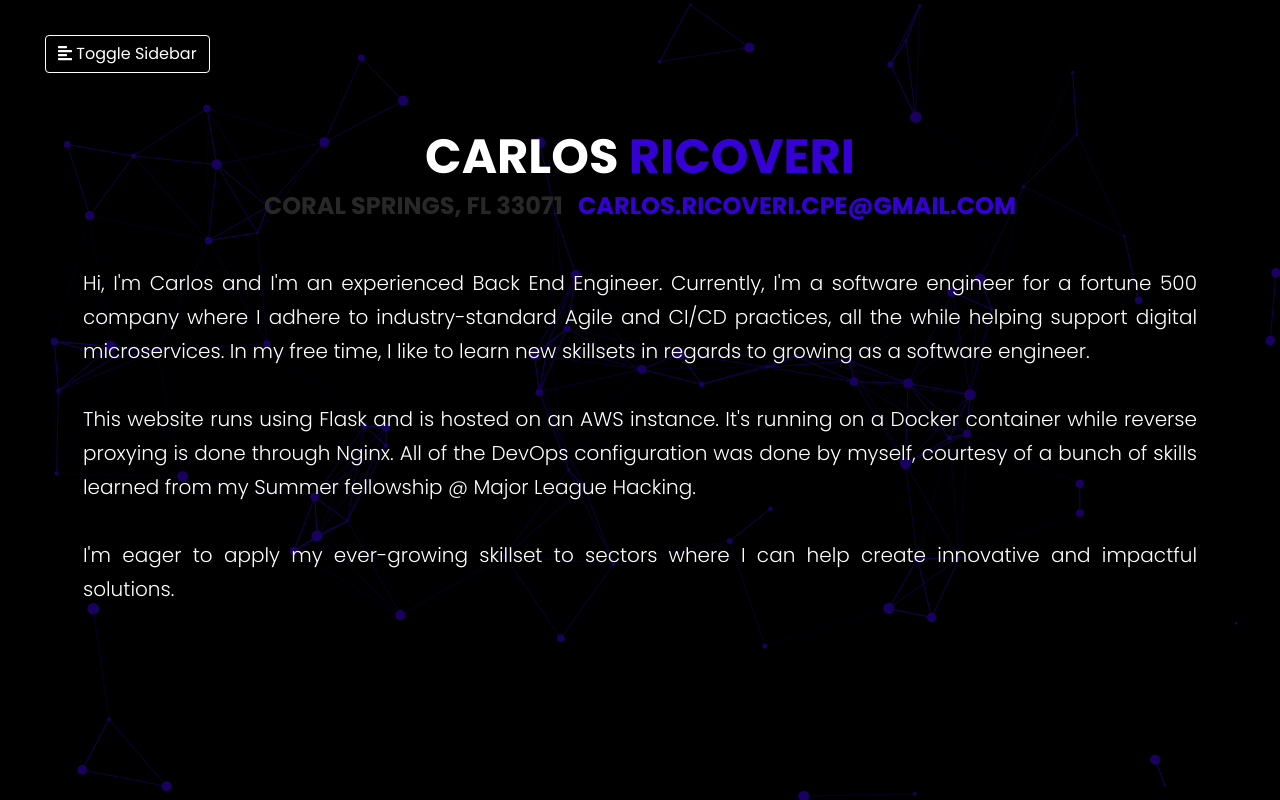
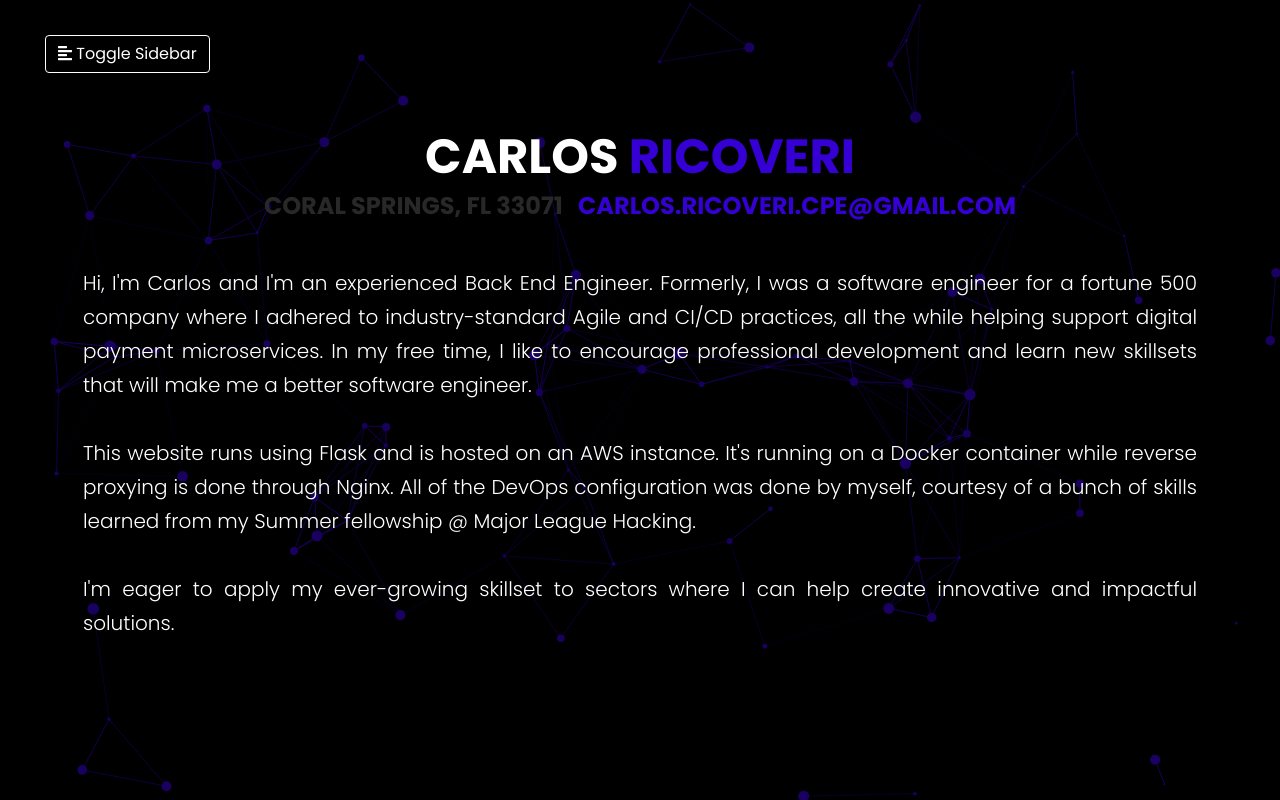
Before and after one commit to carlosricov/Personal-Portfolio, a Flask app: page /portfolio in a window 1280 px wide. Run offline with Flask 2, Linux system fonts and the light colour scheme; some libraries are stand-ins or nearby versions.

Commit message:
Updates content

```diff
--- a/app/templates/portfolio.html
+++ b/app/templates/portfolio.html
@@ -72,7 +72,7 @@
                 <div class="container-fluid mb-4 d-flex">
                     <p class="container-fluid subheading text-uppercase font-weight-bold d-inline justify-content-center text-center">Coral Springs, FL 33071&nbsp;&nbsp;&nbsp;<a href="mailto:carlos.ricoveri.cpe@gmail.com" class="hyp-text d-none d-md-inline">Carlos.Ricoveri.cpe@gmail.com</a><a href="mailto:carlos.ricoveri.cpe@gmail.com" class="hyp-text d-md-none d-flex justify-content-center">Gmail</a></p>
                 </div>
-                <p class="about-text font-weight-light justify-content-left px-5 text-justify mb-0">Hi, I'm Carlos and I'm an experienced Back End Engineer. Currently, I'm a software engineer for a fortune 500 company where I adhere to industry-standard Agile and CI/CD practices, all the while helping support digital microservices. In my free time, I like to learn new skillsets in regards to growing as a software engineer. <br><br> This website runs using Flask and is hosted on an AWS instance. It's running on a Docker container while reverse proxying is done through Nginx. All of the DevOps configuration was done by myself, courtesy of a bunch of skills learned from my Summer fellowship @ Major League Hacking. <br><br>I'm eager to apply my ever-growing skillset to sectors where I can help create innovative and impactful solutions.</p>
+                <p class="about-text font-weight-light justify-content-left px-5 text-justify mb-0">Hi, I'm Carlos and I'm an experienced Back End Engineer. Formerly, I was a software engineer for a fortune 500 company where I adhered to industry-standard Agile and CI/CD practices, all the while helping support digital payment microservices. In my free time, I like to encourage professional development and learn new skillsets that will make me a better software engineer. <br><br> This website runs using Flask and is hosted on an AWS instance. It's running on a Docker container while reverse proxying is done through Nginx. All of the DevOps configuration was done by myself, courtesy of a bunch of skills learned from my Summer fellowship @ Major League Hacking. <br><br>I'm eager to apply my ever-growing skillset to sectors where I can help create innovative and impactful solutions.</p>
             </div>
         </section>
     </div>
```
